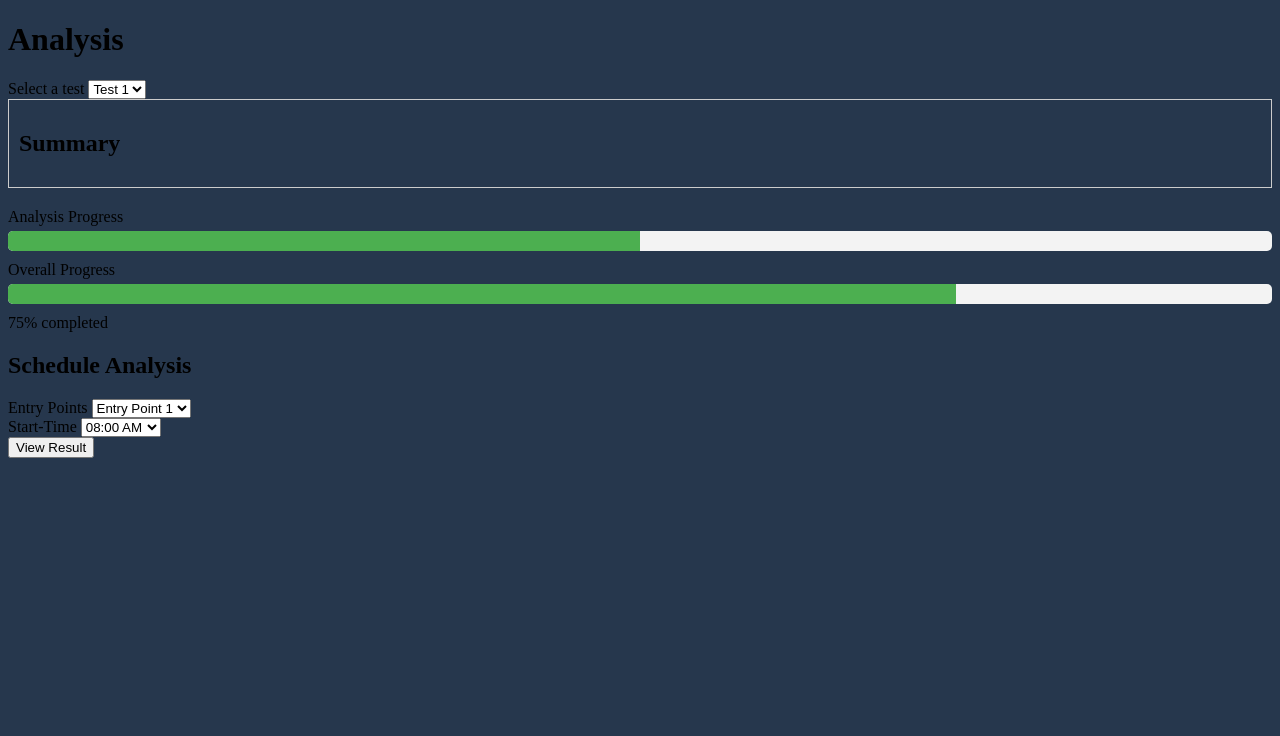
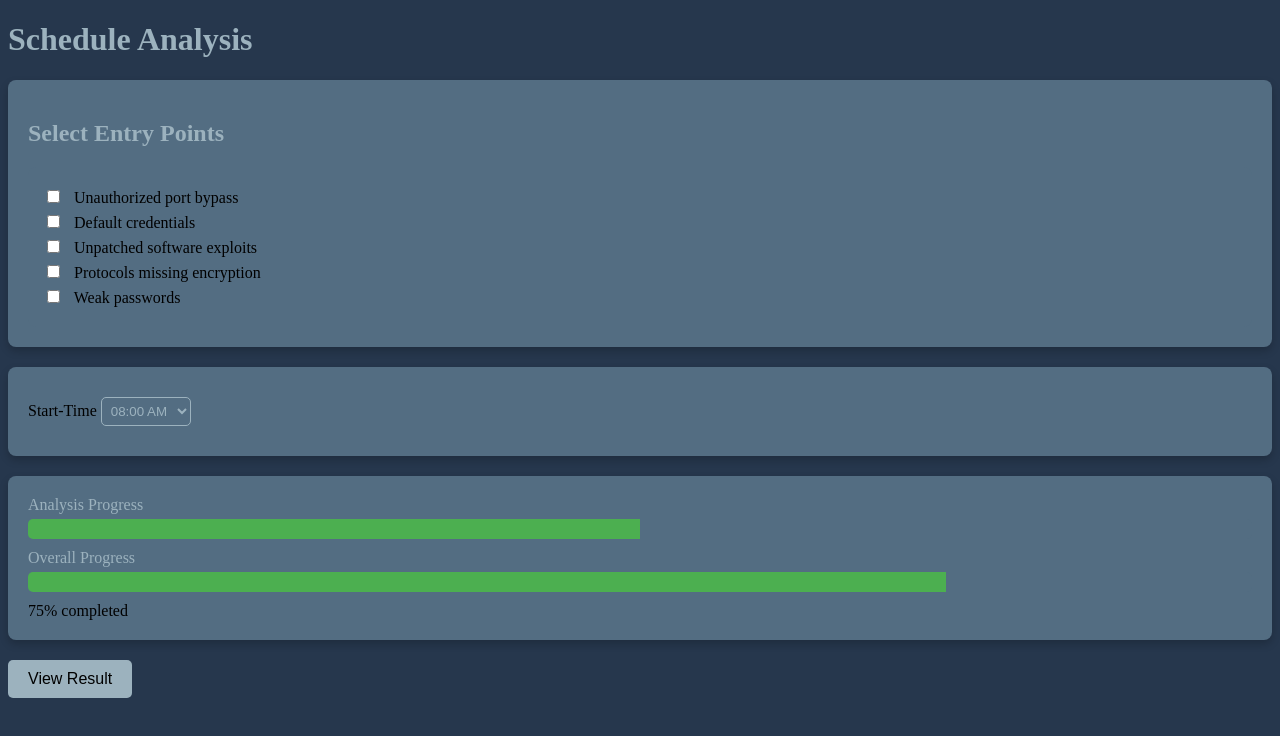
Before and after one commit to Walt-20/CS4311_INFILTR8_7TheWarriors_Fall2024, a SvelteKit app: page /analysis in a window 1280 px wide. Shown: the top 736 px of the page. Built offline with nearby package versions, Linux system fonts and the light colour scheme.

Commit message:
added entry points list

```diff
--- a/src/routes/analysis/+page.svelte
+++ b/src/routes/analysis/+page.svelte
@@ -1,19 +1,20 @@
 <script>
-    let tests = ["Test 1", "Test 2", "Test 3"];
-    let selectedTest = tests[0];
-    let entryPoints = ["Entry Point 1", "Entry Point 2"];
-    let selectedEntryPoint = entryPoints[0];
+    let entryPoints = [
+        { name: "Unauthorized port bypass", selected: false },
+        { name: "Default credentials", selected: false },
+        { name: "Unpatched software exploits", selected: false },
+        { name: "Protocols missing encryption", selected: false },
+        { name: "Weak passwords", selected: false }
+    ];
+
     let startTimes = ["08:00 AM", "12:00 PM", "04:00 PM"];
     let selectedStartTime = startTimes[0];
     let analysisProgress = 50; // Example progress value
     let overallProgress = 75; // Example overall progress value
 
-    function handleTestChange(event) {
-        selectedTest = event.target.value;
-    }
-
-    function handleEntryPointChange(event) {
-        selectedEntryPoint = event.target.value;
+    function handleEntryPointChange(index) {
+        // Toggle the selected status of the entry point
+        entryPoints[index].selected = !entryPoints[index].selected;
     }
 
     function handleStartTimeChange(event) {
@@ -22,21 +23,72 @@
 
     function viewResult() {
         // Handle view result action
+        const selectedEntryPoints = entryPoints.filter(entryPoint => entryPoint.selected);
+        console.log("Selected entry points:", selectedEntryPoints);
     }
 </script>
 
 <style>
-    .summary-section {
-        max-height: 200px;
-        overflow-y: scroll;
-        border: 1px solid #ccc;
-        padding: 10px;
+    body {
+        background-color: rgba(42, 52, 61, 255);
+        font-family: 'Segoe UI', Tahoma, Geneva, Verdana, sans-serif;
+        color: rgba(156, 178, 190, 255);
+    }
+
+    h1, h2 {
+        color: rgba(156,178,190,255);
+    }
+
+    .section {
+        background-color: rgba(83,109,130,255);
+        padding: 20px;
+        border-radius: 8px;
+        box-shadow: 0 4px 8px rgba(0, 0, 0, 0.2);
         margin-bottom: 20px;
+    }
+
+    .entry-point-checklist label {
+        display: block;
+        margin: 5px 0;
+    }
+
+    .entry-point-checklist input[type="checkbox"] {
+        margin-right: 10px;
+    }
+
+    .entry-point-checklist {
+        background-color: rgba(83,109,130,255);
+        padding: 15px;
+        border-radius: 8px;
+    }
+
+    .button {
+        background-color: rgba(156,178,190,255);
+        border: none;
+        border-radius: 5px;
+        padding: 10px 20px;
+        font-size: 16px;
+        cursor: pointer;
+        transition: background-color 0.3s, box-shadow 0.3s;
+    }
+
+    .button:hover {
+        background-color: #5e6b72;
+        box-shadow: 0 4px 8px rgba(0, 0, 0, 0.2);
+    }
+
+    select {
+        background-color: rgba(83,109,130,255);
+        color: rgba(156,178,190,255);
+        border: 1px solid rgba(156,178,190,255);
+        border-radius: 5px;
+        padding: 5px;
+        margin: 10px 0;
     }
 
     .progress-bar {
         width: 100%;
-        background-color: #f3f3f3;
+        background-color: rgba(83,109,130,255);
         border-radius: 5px;
         overflow: hidden;
         margin-bottom: 10px;
@@ -49,27 +101,38 @@
     }
 
     .progress-label {
+        color: rgba(156,178,190,255);
         margin-bottom: 5px;
     }
 </style>
 
-<h1>Analysis</h1>
+<h1>Schedule Analysis</h1>
 
-<div>
-    <label for="project-select">Select a test</label>
-    <select id="project-select" bind:value={selectedTest} on:change={handleTestChange}>
-        {#each tests as test}
-            <option value={test}>{test}</option>
+<!-- Entry Points Checklist -->
+<div class="section">
+    <h2>Select Entry Points</h2>
+    <div class="entry-point-checklist">
+        {#each entryPoints as entryPoint, index}
+            <label>
+                <input type="checkbox" on:change={() => handleEntryPointChange(index)} checked={entryPoint.selected} />
+                {entryPoint.name}
+            </label>
+        {/each}
+    </div>
+</div>
+
+<!-- Start Time Dropdown -->
+<div class="section">
+    <label for="start-time-select">Start-Time</label>
+    <select id="start-time-select" bind:value={selectedStartTime} on:change={handleStartTimeChange}>
+        {#each startTimes as startTime}
+            <option value={startTime}>{startTime}</option>
         {/each}
     </select>
 </div>
 
-<div class="summary-section">
-    <h2>Summary</h2>
-    <!-- Summary content goes here -->
-</div>
-
-<div>
+<!-- Progress Bars -->
+<div class="section">
     <div class="progress-label">Analysis Progress</div>
     <div class="progress-bar">
         <div style="width: {analysisProgress}%"></div>
@@ -81,24 +144,5 @@
     <div>{overallProgress}% completed</div>
 </div>
 
-<h2>Schedule Analysis</h2>
-
-<div>
-    <label for="entry-point-select">Entry Points</label>
-    <select id="entry-point-select" bind:value={selectedEntryPoint} on:change={handleEntryPointChange}>
-        {#each entryPoints as entryPoint}
-            <option value={entryPoint}>{entryPoint}</option>
-        {/each}
-    </select>
-</div>
-
-<div>
-    <label for="start-time-select">Start-Time</label>
-    <select id="start-time-select" bind:value={selectedStartTime} on:change={handleStartTimeChange}>
-        {#each startTimes as startTime}
-            <option value={startTime}>{startTime}</option>
-        {/each}
-    </select>
-</div>
-
-<button on:click={viewResult}>View Result</button>
+<!-- View Result Button -->
+<button class="button" on:click={viewResult}>View Result</button>
```
